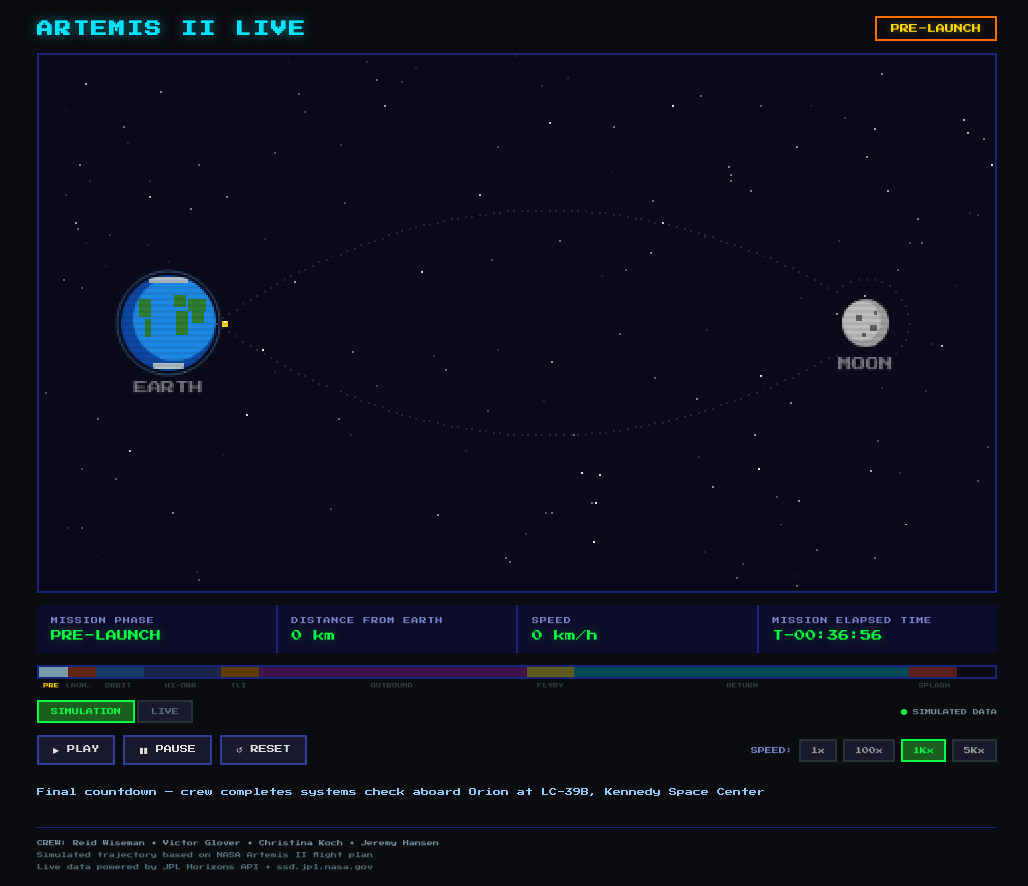
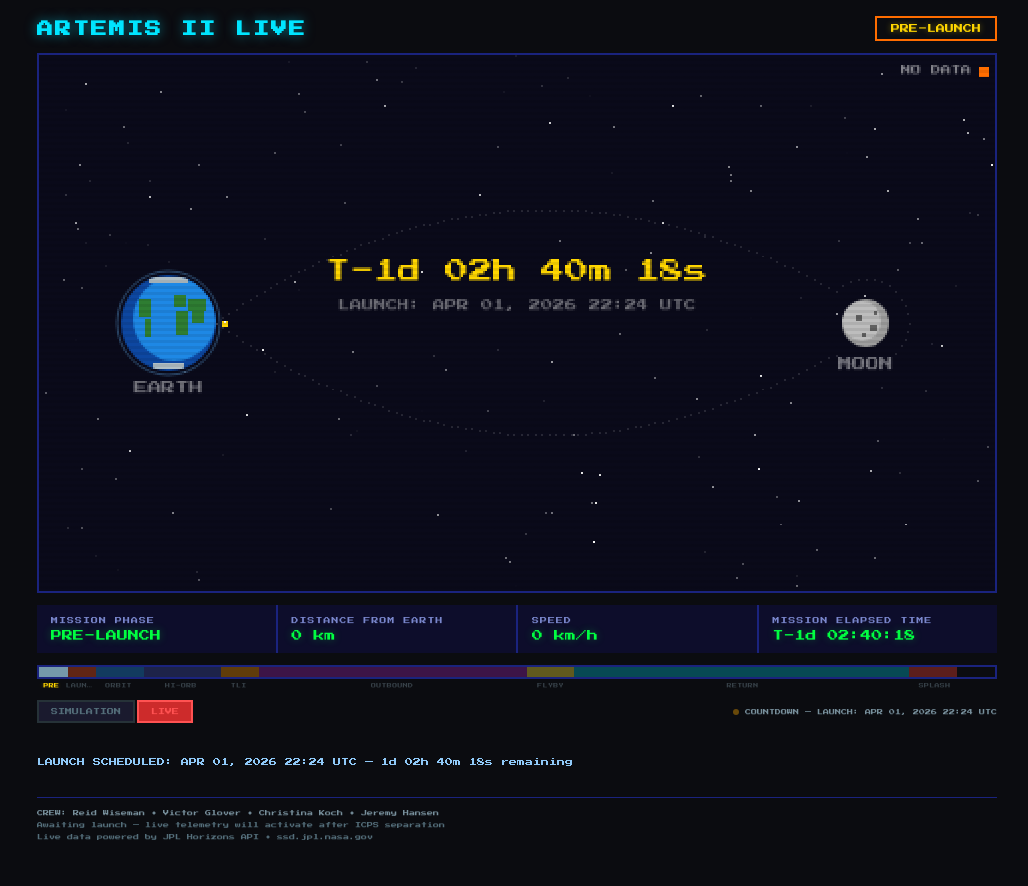
Before and after one commit to mexvigo/artemis-ii-live, a website: page index.html in a window 1280 px wide. Shown: the whole page, without its empty margins (123-1151 px from the left). After the commit the page ends 856 px from the top, so only its background shows below. Drawn offline with Linux system fonts and the light colour scheme; no server answers.

Commit message:
Default to LIVE mode on page load

```diff
--- a/index.html
+++ b/index.html
@@ -46,8 +46,8 @@
 
         <div id="mode-bar">
             <div id="mode-toggle">
-                <button class="mode-btn active" data-mode="sim">SIMULATION</button>
-                <button class="mode-btn" data-mode="live">LIVE</button>
+                <button class="mode-btn" data-mode="sim">SIMULATION</button>
+                <button class="mode-btn active" data-mode="live">LIVE</button>
             </div>
             <div id="data-source">
                 <span id="src-dot" class="dot dot-sim"></span>
--- a/js/app.js
+++ b/js/app.js
@@ -132,7 +132,7 @@ let lastTime = null;
 let animTime = 0;
 
 // ── Live data state ───────────────────────────────────────
-let mode = 'sim';          // 'sim' or 'live'
+let mode = 'live';          // 'sim' or 'live'
 let liveData = null;       // latest Horizons response
 let livePollTimer = null;
 let liveAvailable = false; // true once we get a valid response
@@ -833,8 +833,7 @@ document.querySelectorAll('.mode-btn').forEach(btn => {
 
 // ── Init ──────────────────────────────────────────────────
 buildTimeline();
-updateSourceIndicator();
-updateUI();
+setMode('live'); // default to live mode
 requestAnimationFrame(loop);
 
 })();
```
